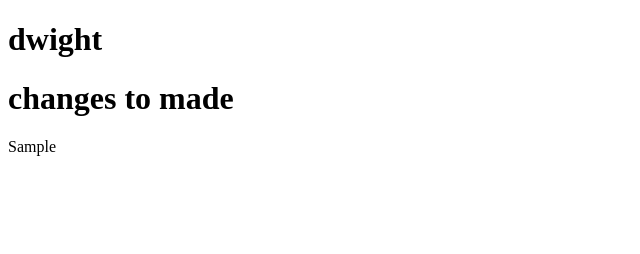
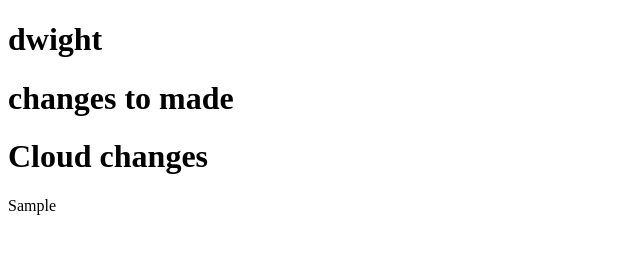
Before and after one commit to dhanss30/sample, a plain HTML site: page index.html in a window 1280 px wide. Shown: the whole page, without its empty margins (0-640 px from the left). Drawn offline with Linux system fonts and the light colour scheme.

Commit message:
feat: new code added on cloud
cloud - new lines

```diff
--- a/index.html
+++ b/index.html
@@ -6,6 +6,7 @@
   <body>
     <h1>dwight</h1>
     <h1>changes to made</h1>
+    <h1>Cloud changes</h1>
     <p>Sample</p>
   </body>
   </html>
```
